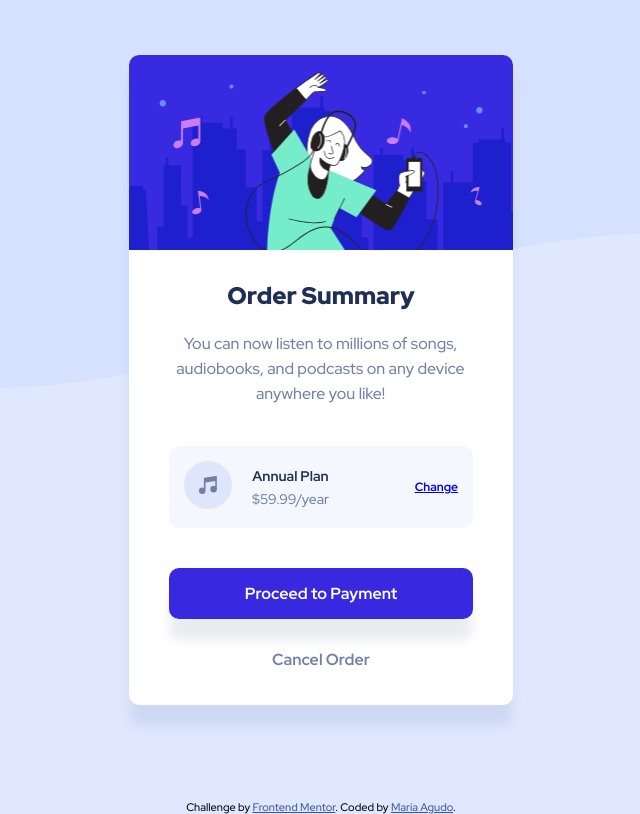
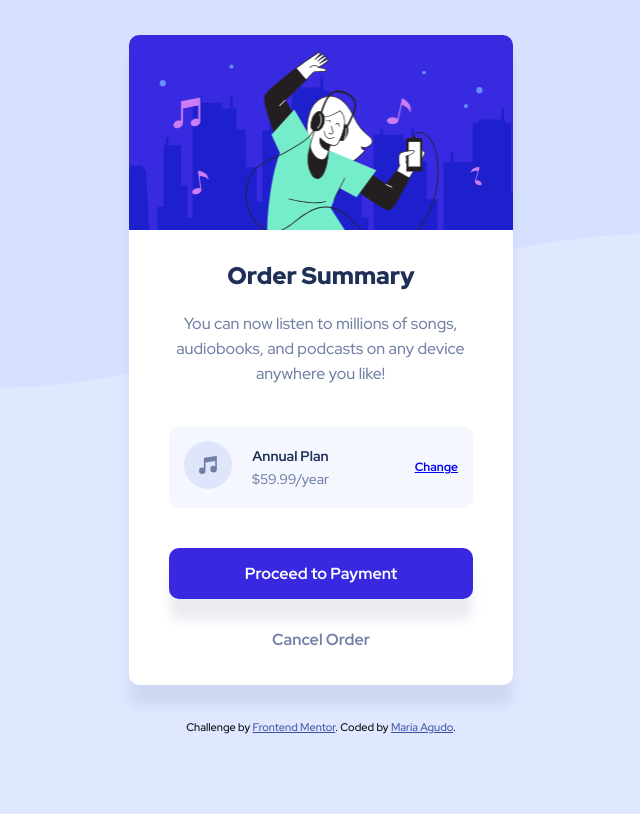
Before and after one commit to mdagudo/order-summary-component-main, a plain HTML site: page index.html in a window 1280 px wide. Shown: the whole page, without its empty margins (319-959 px from the left). Drawn offline with Linux system fonts and the light colour scheme.

Commit message:
Update style.css

```diff
--- a/css/style.css
+++ b/css/style.css
@@ -30,7 +30,7 @@ body {
     flex-direction: column;
     justify-content: center;
     align-items: center;
-    height: 100%;
+    height: 90vh;
 }
 
 .card {
@@ -40,7 +40,6 @@ body {
     border-radius: 10px;
     display: flex;
     flex-direction: column;
-    margin-bottom: 40px;
     min-height: 650px;
     min-width: 338px;
     box-shadow: 0px 22px 11px -1px hsla(224, 23%, 55%, 0.15);
@@ -157,6 +156,10 @@ button.cancel:hover {
     cursor: pointer;
 }
 
+.attribution {
+    height: 10vh;
+}
+
 @media screen and (min-width:500px) {
 .card {
     width: 70%;
```
